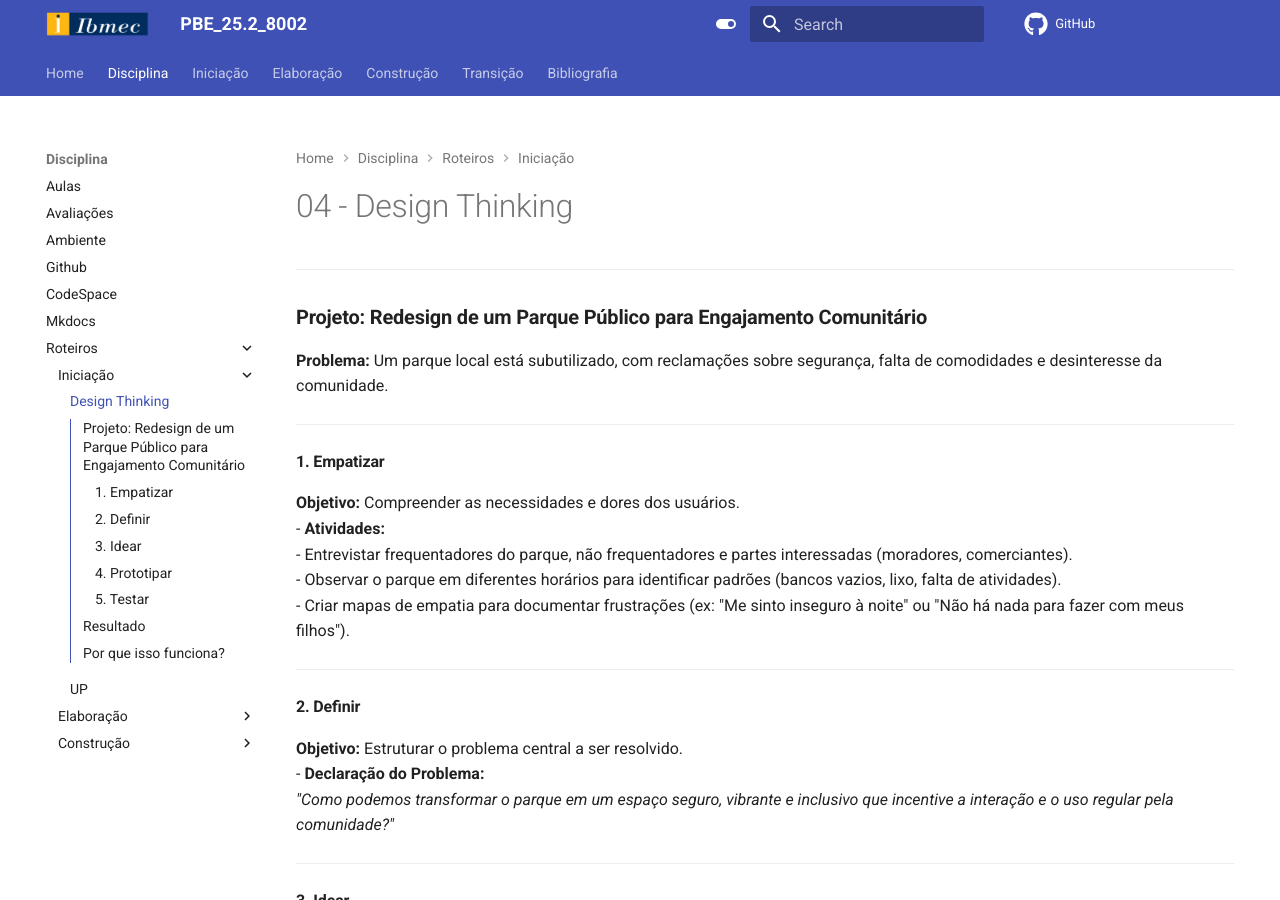
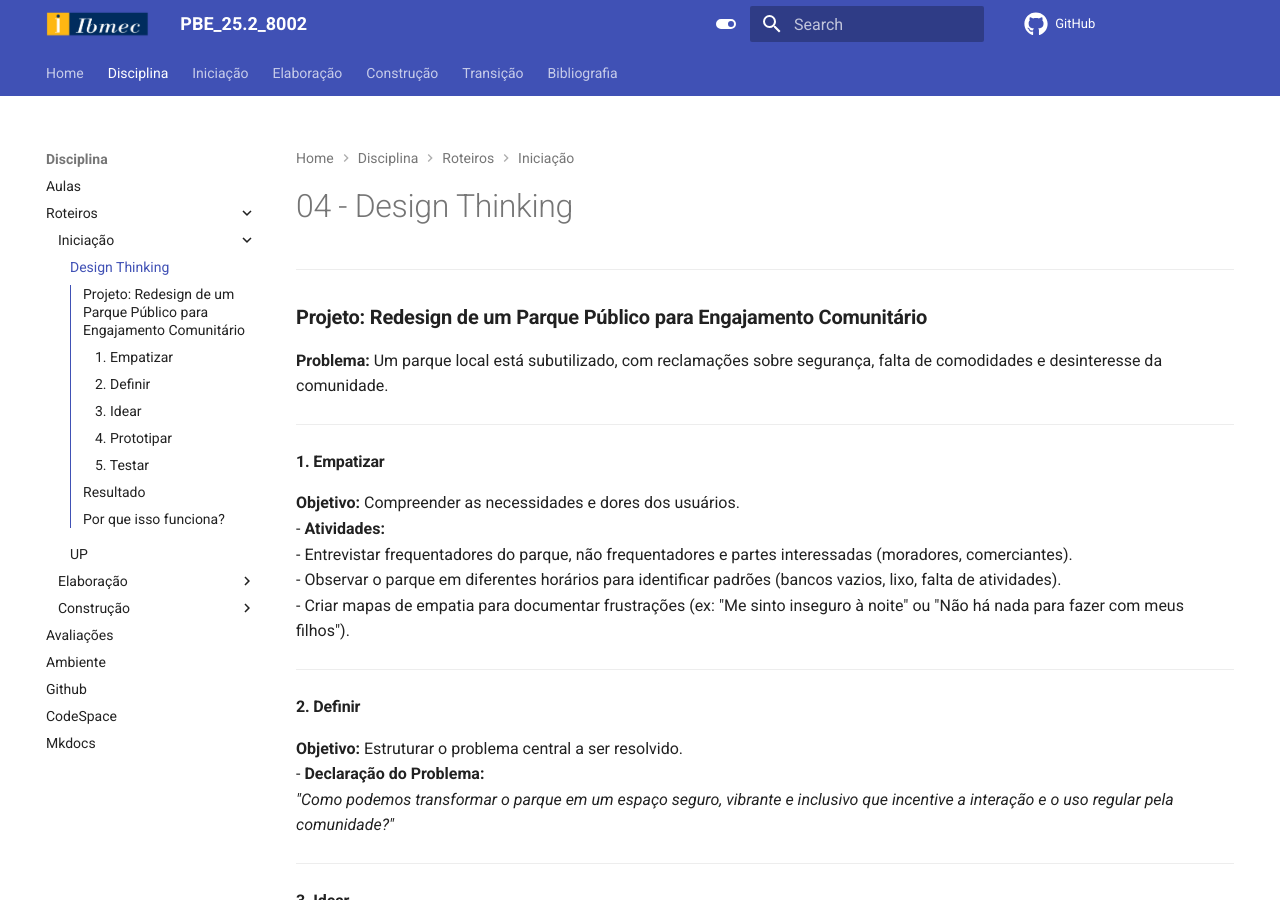
Before and after one commit to jonh-carvalho/PBE_25.2_8002, an MkDocs documentation site: the page built from docs/Disciplina/Roteiros/Iniciacao/04_DesignThinking.md, in a window 1280 px wide and 900 px high. Built offline with MkDocs 1.6.1 and Material for MkDocs 9.7.7, drawn with Linux system fonts in a browser that asks for light colours; comment, search, counter and statistics services are not loaded; old or Windows-style settings are respelled for this version of MkDocs; some of the changed lines change nothing that is shown.

Commit message:
update nav

```diff
--- a/mkdocs.yml
+++ b/mkdocs.yml
@@ -8,11 +8,6 @@ nav:
   - Home: index.md
   - Disciplina:
       - Aulas: Disciplina/aulas.md
-      - Avaliações: Disciplina/avaliacoes.md
-      - Ambiente: Disciplina/ambiente.md
-      - Github: Disciplina/github.md
-      - CodeSpace: Disciplina/codespace.md
-      - Mkdocs: Disciplina/mkdocs.md
       - Roteiros:
           - Iniciação:
               - Design Thinking: Disciplina/Roteiros/Iniciacao/04_DesignThinking.md
@@ -23,13 +18,19 @@ nav:
               - Classes: Disciplina/Roteiros/Elaboracao/class_biblioteca.md
           - Construção:
               - Poo:
-                  - Intro OO: Disciplina\Roteiros\Construção\Poo\Conceitos-basicos-de-OO.pdf
-                  - Procedural x OO: Disciplina\Roteiros\Construção\Poo\proceduralXpoo.ipynb
-                  - Intro Python OO: Disciplina\Roteiros\Construção\Poo\poo.ipynb
-                  - Python OO: Disciplina\Roteiros\Construção\Poo\Python-OO.pdf
+                  - Intro OO: Disciplina\Roteiros\Construcao\Poo\Conceitos-basicos-de-OO.pdf
+                  - Procedural x OO: Disciplina\Roteiros\Construcao\Poo\proceduralXpoo.ipynb
+                  - Intro Python OO: Disciplina\Roteiros\Construcao\Poo\poo.ipynb
+                  - Python OO: Disciplina\Roteiros\Construcao\Poo\Python-OO.pdf
               - Django:
-                  - Intro: Disciplina\Roteiros\Construção\Django\01_Intro.md
-                  - Intro Rest: Disciplina\Roteiros\Construção\Django\02_Intro Django Rest.md
+                  - Intro: Disciplina\Roteiros\Construcao\Django\01_Intro.md
+                  - Intro Rest: Disciplina\Roteiros\Construcao\Django\02_Intro Django Rest.md
+      - Avaliações: Disciplina/avaliacoes.md
+      - Ambiente: Disciplina/ambiente.md
+      - Github: Disciplina/github.md
+      - CodeSpace: Disciplina/codespace.md
+      - Mkdocs: Disciplina/mkdocs.md
+
 
   - Iniciação:
       - Index: Iniciacao/index.md
```
Also changed, not shown: docs/Disciplina/Roteiros/Construcao/Poo/proceduralXpoo.ipynb (renamed from docs/Disciplina/Roteiros/Construcao/Poo/Procedural x Poo.ipynb).
